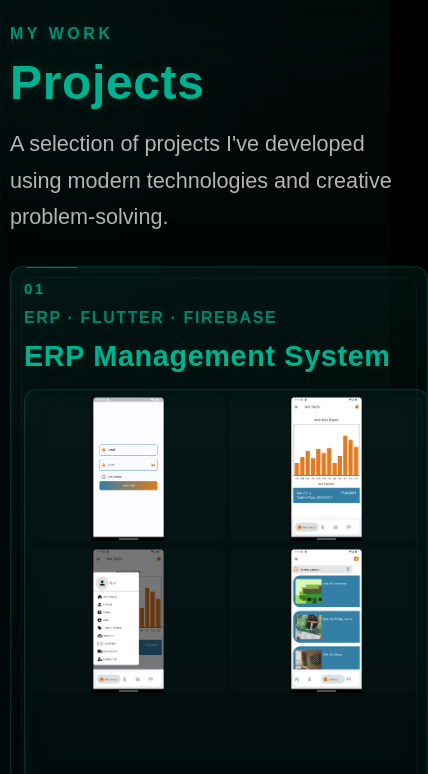
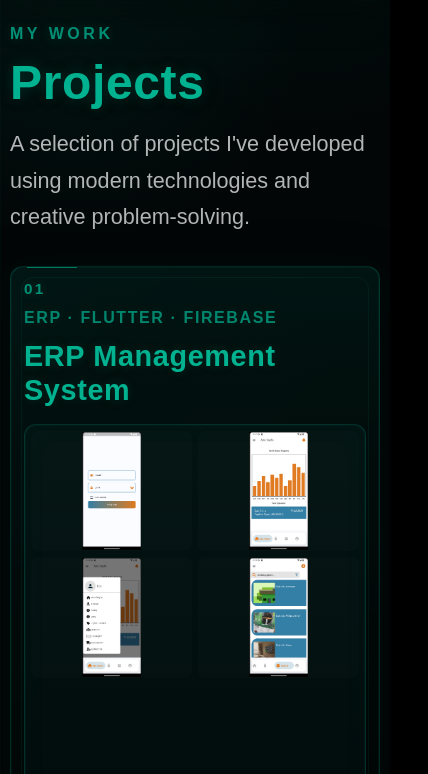
Before and after one commit to Salih51025/MyWebsites, a website: page public/screens/projects/projects.html in a window 390 px wide. Shown: the part 70-844 px from the top of the page, 428 px wide, since content can reach past the window. Drawn offline with Linux system fonts and the light colour scheme.

Commit message:
projects page ui bug phone

```diff
--- a/public/screens/projects/styles/01-page-and-cards.css
+++ b/public/screens/projects/styles/01-page-and-cards.css
@@ -2,6 +2,12 @@
 PROJECTS PAGE
 Minimal / Futuristic Portfolio
 ========================================================= */
+
+*,
+*::before,
+*::after {
+    box-sizing: border-box;
+}
 
 html {
 margin: 0;
--- a/public/screens/projects/styles/02-intro-header-description.css
+++ b/public/screens/projects/styles/02-intro-header-description.css
@@ -59,6 +59,7 @@
     display: flex;
     flex-direction: column;
     gap: 8px;
+    min-width: 0;
 }
 
 .project-category {
@@ -69,6 +70,8 @@
     letter-spacing: 0.14rem;
     text-transform: uppercase;
     text-shadow: 0 0 10px rgba(1, 178, 145, 0.12);
+    max-width: 100%;
+    overflow-wrap: anywhere;
 }
 
 .project-title h2 {
@@ -129,7 +132,9 @@
 
 @media (max-width: 600px) {
     .projects-intro {
-        margin-bottom: 30px;
+        width: 100%;
+        max-width: 100%;
+        margin: 0 0 30px;
         text-align: left;
     }
 
```
